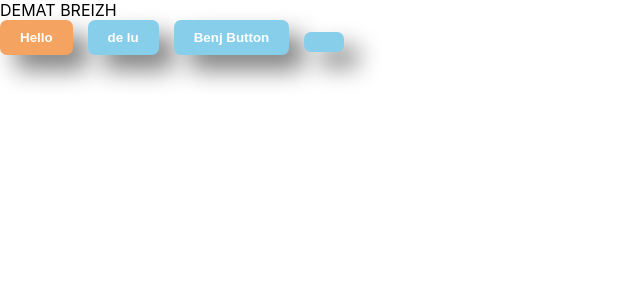
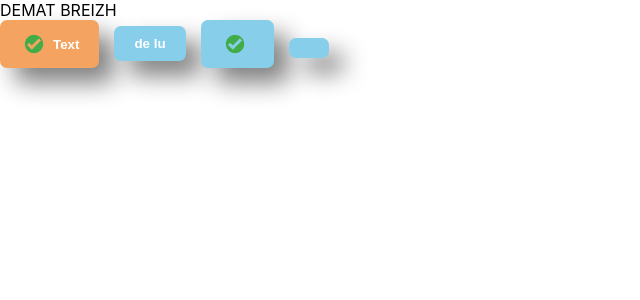
Before and after one commit to RodolpheGaste/2022-04-13-tjs, a React (Create React App) app: page / in a window 1280 px wide. Shown: the top 300 px of the page, without its empty margins (0-640 px from the left). Built offline with nearby package versions, Linux system fonts and the light colour scheme.

Commit message:
Ajout texte et image dans bouton

```diff
--- a/src/App/App.js
+++ b/src/App/App.js
@@ -5,12 +5,16 @@ import './App.css';
 function App() {
   return (
     <div className="App">
-      DEMAT BREIZH<br/>
-      <Button bgColor="SandyBrown" text = "Hello" onButtonClicked={(unParam)=>{
+      DEMAT BREIZH<br />
+      <Button bgColor="SandyBrown" onButtonClicked={(unParam) => {
         console.log(unParam);
-      }}
-         />
-      <Button text="de lu"/><Button text="Benj Button"/><Button/><br/>
+      }}>
+        <img src="/img/OK.png" />
+        <div style={{ display: "inline" }}>Text</div>
+        </Button>
+      <Button>de lu</Button>
+      <Button><img src="/img/OK.png" /></Button>
+      <Button /><br />
     </div>
   );
 }
--- a/src/App/components/Button/Button.css
+++ b/src/App/components/Button/Button.css
@@ -13,3 +13,13 @@
 .Button:hover{
     box-shadow: 10px 10px 25px grey;
 }
+
+.Button *{
+    vertical-align: middle;
+}
+
+.Button img{
+    max-width: 28px;
+    max-height: 28px;
+    margin-right: 5px;
+}
--- a/src/App/components/Button/Button.js
+++ b/src/App/components/Button/Button.js
@@ -1,15 +1,19 @@
-import React from 'react'
-import './Button.css'
+import React from "react";
+import "./Button.css";
 
 const Button = (props) => {
     console.log(props);
-    return <button
-    style={{ backgroundColor: props.bgColor}}
-    onClick={(evt) => {
-        props.onButtonClicked('Un truc à afficher')
-    }
-    } className="Button">{props.text}</button>;
-
-}
+    return (
+        <button
+            style={{ backgroundColor: props.bgColor }}
+            onClick={(evt) => {
+                props.onButtonClicked("Un truc à afficher");
+            }}
+            className="Button"
+        >
+            {props.children}
+        </button>
+    );
+};
 
 export default Button;
```
Also changed, not shown: public/img/Cancel.png (added), public/img/OK.png (added).
